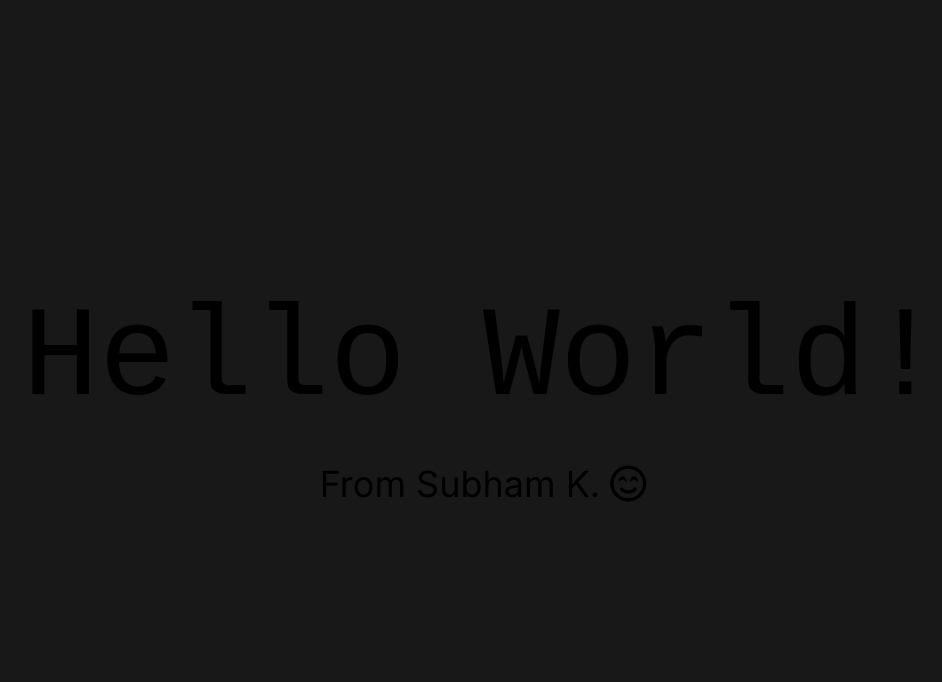
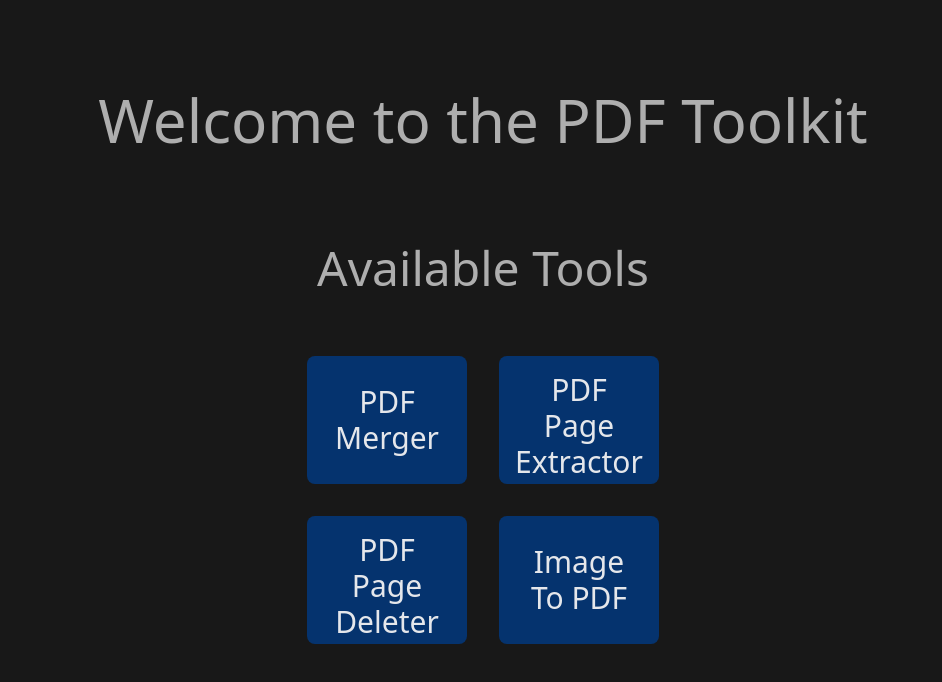
Before and after one commit to Iammohitwalia/Next-PDF-Toolkit, a Next.js app: page / in a window 1280 px wide. Shown: the top 682 px of the page, without its empty margins (157-1099 px from the left). Built offline with nearby package versions, Linux system fonts and the light colour scheme.

Commit message:
Added the Home page & a custom 404 page.

```diff
--- a/src/app/globals.css
+++ b/src/app/globals.css
@@ -2,32 +2,23 @@
 @tailwind components;
 @tailwind utilities;
 
-:root {
-  --foreground-rgb: 0, 0, 0;
-  --background-start-rgb: 214, 219, 220;
-  --background-end-rgb: 255, 255, 255;
+* {
+  box-sizing: border-box;
+  padding: 0;
+  margin: 0;
 }
 
-@media (prefers-color-scheme: dark) {
-  :root {
-    --foreground-rgb: 255, 255, 255;
-    --background-start-rgb: 0, 0, 0;
-    --background-end-rgb: 0, 0, 0;
-  }
+html,
+body {
+  max-width: 100vw;
+  overflow-x: hidden;
+}
+
+html {
+  color-scheme: dark;
 }
 
 body {
-  color: rgb(var(--foreground-rgb));
-  background: linear-gradient(
-      to bottom,
-      transparent,
-      rgb(var(--background-end-rgb))
-    )
-    rgb(var(--background-start-rgb));
+  background-color: #181818;
+  color: rgba(255, 255, 255, 0.65);
 }
-
-@layer utilities {
-  .text-balance {
-    text-wrap: balance;
-  }
-}
--- /dev/null
+++ b/src/app/not-found.tsx
@@ -0,0 +1,16 @@
+import Link from "next/link";
+import { ReactElement } from "react";
+
+export default function NotFound(): ReactElement {
+  return (
+    <div className="h-screen flex flex-col justify-center items-center text-center font-[sans serif]">
+      <h1 className="text-[2rem] max-sm:text-[1.5rem] mb-5 px-10">Sorry, there&apos;s nothing at this address.</h1>
+      <p className="text-4xl mb-5">☹️</p>
+      <Link href="/">
+        <button className="text-3xl max-sm:text-2xl rounded-lg bg-[#05336E] hover:bg-[#04234D] hover:ring hover:ring-[#074DA6] text-gray-200 p-2 h-[4.5rem] w-52 max-sm:h-16 max-sm:w-40">
+          Go to Home
+        </button>
+      </Link>
+    </div>
+  );
+}
--- a/src/app/page.tsx
+++ b/src/app/page.tsx
@@ -1,12 +1,39 @@
-export default function Home() {
+import Link from "next/link";
+import { ReactElement } from "react";
+
+export default function Home(): ReactElement {
   return (
-    <div className="bg-[#181818] h-screen flex flex-col justify-center items-center text-center">
-      <div className="font-[monospace] font-[350] text-9xl mb-10">
-        <h1>Hello World!</h1>
-      </div>
-      <div className="font-[sans serif] text-4xl">
-        <p>From Subham K.&nbsp;<i className="fa-regular fa-face-smile-beam"></i></p>
-      </div>
-    </div>
+    <>
+      <main className="h-full flex flex-col justify-center items-center">
+        <div className="h-[8rem] flex flex-col justify-center items-center text-center mt-14 max-sm:mt-10 mx-12 text-6xl max-sm:text-5xl font-sans">
+          Welcome to the PDF Toolkit
+        </div>
+        <div className="h-[6rem] flex flex-col justify-center items-center mt-9 text-5xl max-sm:text-4xl font-sans">
+          Available Tools
+        </div>
+        <div className="h-[20rem] w-[26rem] max-sm:w-[23rem] flex flex-wrap flex-row justify-evenly items-center mt-6 text-3xl max-sm:text-2xl font-sans">
+          <Link href="/pdf-merger">
+            <button className="rounded-lg bg-[#05336E] hover:bg-[#04234D] hover:ring hover:ring-[#074DA6] text-gray-200 p-4 h-32 w-40 max-sm:h-32 max-sm:w-36">
+              PDF Merger
+            </button>
+          </Link>
+          <Link href="/pdf-extractor">
+            <button className="rounded-lg bg-[#05336E] hover:bg-[#04234D] hover:ring hover:ring-[#074DA6] text-gray-200 p-4 h-32 w-40 max-sm:h-32 max-sm:w-36">
+              PDF Page Extractor
+            </button>
+          </Link>
+          <Link href="/pdf-page-deleter">
+            <button className="rounded-lg bg-[#05336E] hover:bg-[#04234D] hover:ring hover:ring-[#074DA6] text-gray-200 p-4 h-32 w-40 max-sm:h-32 max-sm:w-36">
+              PDF Page Deleter
+            </button>
+          </Link>
+          <Link href="/image-to-pdf">
+            <button className="rounded-lg bg-[#05336E] hover:bg-[#04234D] hover:ring hover:ring-[#074DA6] text-gray-200 p-4 h-32 w-40 max-sm:h-32 max-sm:w-36">
+              Image To PDF
+            </button>
+          </Link>
+        </div>
+      </main>
+    </>
   );
 }
```
